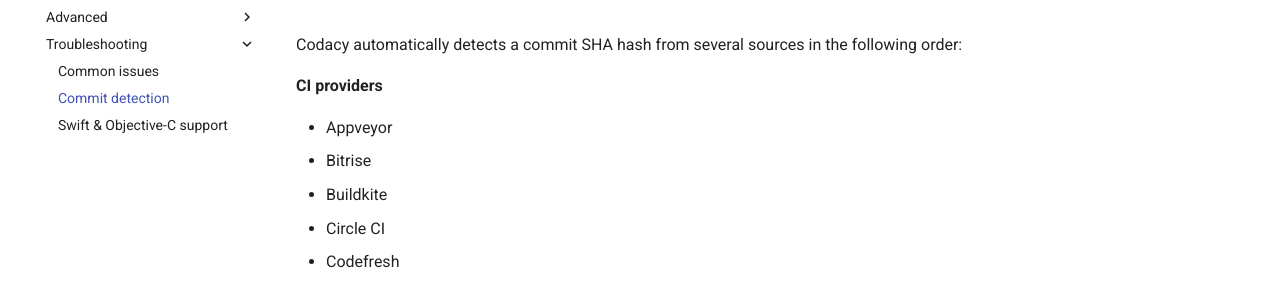
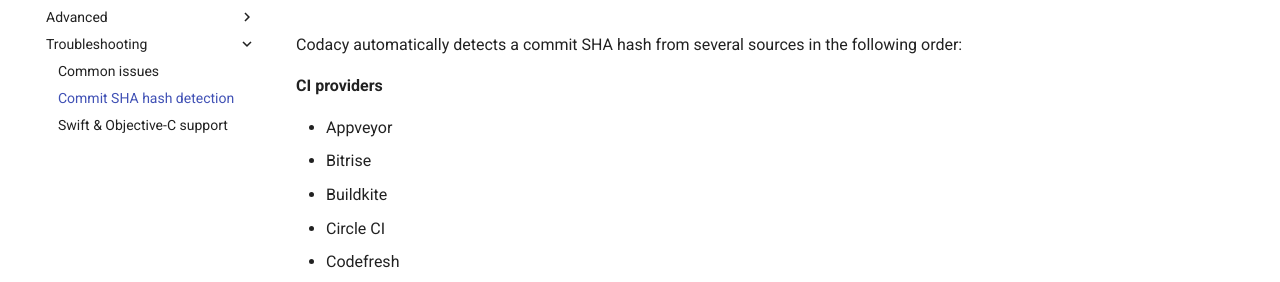
Before and after one commit to codacy/codacy-coverage-reporter, an MkDocs documentation site: the page built from docs/troubleshooting/commit-detection.md, in a window 1280 px wide. Shown: the part 148-430 px from the top of the page. Built offline with MkDocs 1.6.1 and Material for MkDocs 9.7.7, drawn with Linux system fonts in a browser that asks for light colours; part of the change alters nothing that is shown.

```diff
--- a/mkdocs.yml
+++ b/mkdocs.yml
@@ -23,6 +23,6 @@ nav:
       - "advanced/multiple-reports.md"
       - "advanced/installation-methods.md"
   - "Troubleshooting":
-      - "Common issues": "troubleshooting/common-issues.md"
-      - "Commit detection": "troubleshooting/commit-detection.md"
-      - "Swift & Objective-C support": "troubleshooting/swift-objectivec.md"
+      - "troubleshooting/common-issues.md"
+      - "troubleshooting/commit-detection.md"
+      - "troubleshooting/swift-objectivec.md"
```
